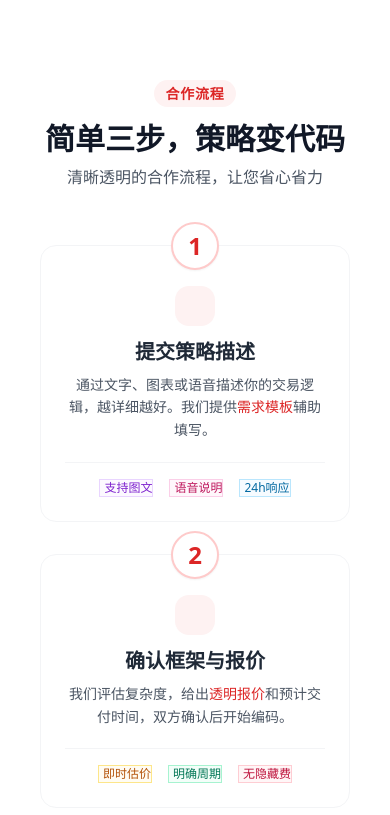
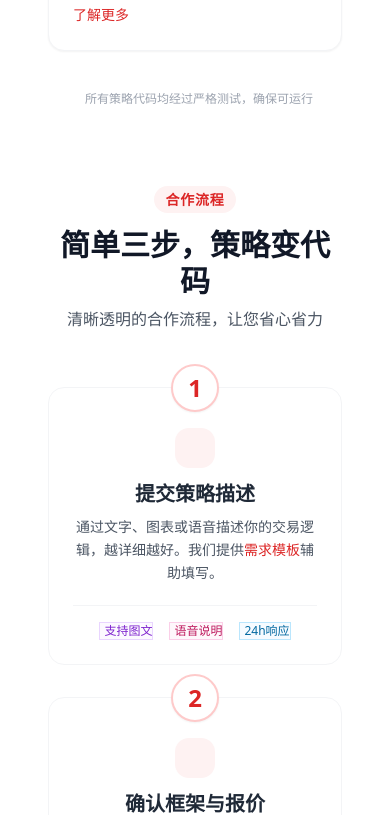
Before and after one commit to wedecwdf/djkfvbkf, a React (Vite) app: page / in a window 390 px wide. Shown: the part 2590-3405 px from the top of the page. Built offline with nearby package versions, Linux system fonts and the light colour scheme; no server answers; the database is empty.

Commit message:
fix: 彻底修复首页布局，严格对齐样板三栏结构，确保侧边栏可见

```diff
--- a/src/App.tsx
+++ b/src/App.tsx
@@ -16,33 +16,22 @@ function HomePage() {
   return (
     <>
       <Navbar />
-      <div className="max-w-7xl mx-auto px-4">
-        {/* 移动端：单栏 + 底部文章区 */}
-        <div className="block md:hidden">
+      {/* 主体三栏布局 - 严格匹配样板 HTML */}
+      <div className="pt-16 max-w-[1400px] mx-auto flex gap-0 px-4">
+        {/* 左侧留白 - lg 断点起显示 */}
+        <aside className="hidden lg:block w-[8%] flex-shrink-0"></aside>
+        {/* 中间核心内容区 */}
+        <main className="flex-1 min-w-0 lg:w-[64%] px-2">
           <Hero />
           <Services />
           <Workflow />
           <CodeExample />
           <ContactCTA />
-          <div className="mt-8">
-            <RightSidebar />
-          </div>
-        </div>
-
-        {/* 平板及以上：三栏布局 */}
-        <div className="hidden md:flex gap-6">
-          <aside className="hidden lg:block w-[8%] flex-shrink-0"></aside>
-          <main className="flex-1 lg:w-[64%]">
-            <Hero />
-            <Services />
-            <Workflow />
-            <CodeExample />
-            <ContactCTA />
-          </main>
-          <aside className="w-[28%] lg:w-[22%] flex-shrink-0">
-            <RightSidebar />
-          </aside>
-        </div>
+        </main>
+        {/* 右侧边栏 - lg 断点起显示 */}
+        <aside className="hidden lg:block w-[22%] flex-shrink-0 pl-4">
+          <RightSidebar />
+        </aside>
       </div>
       <Footer />
     </>
```
